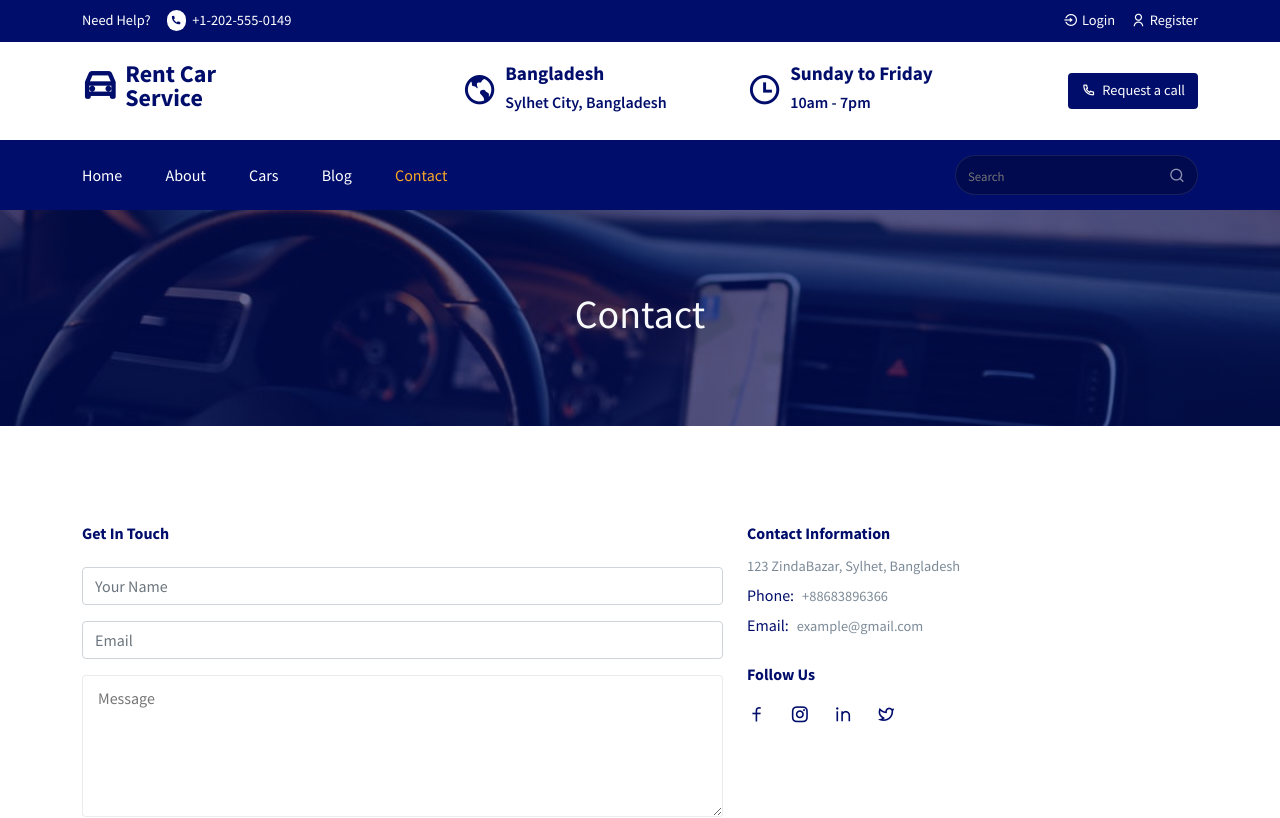
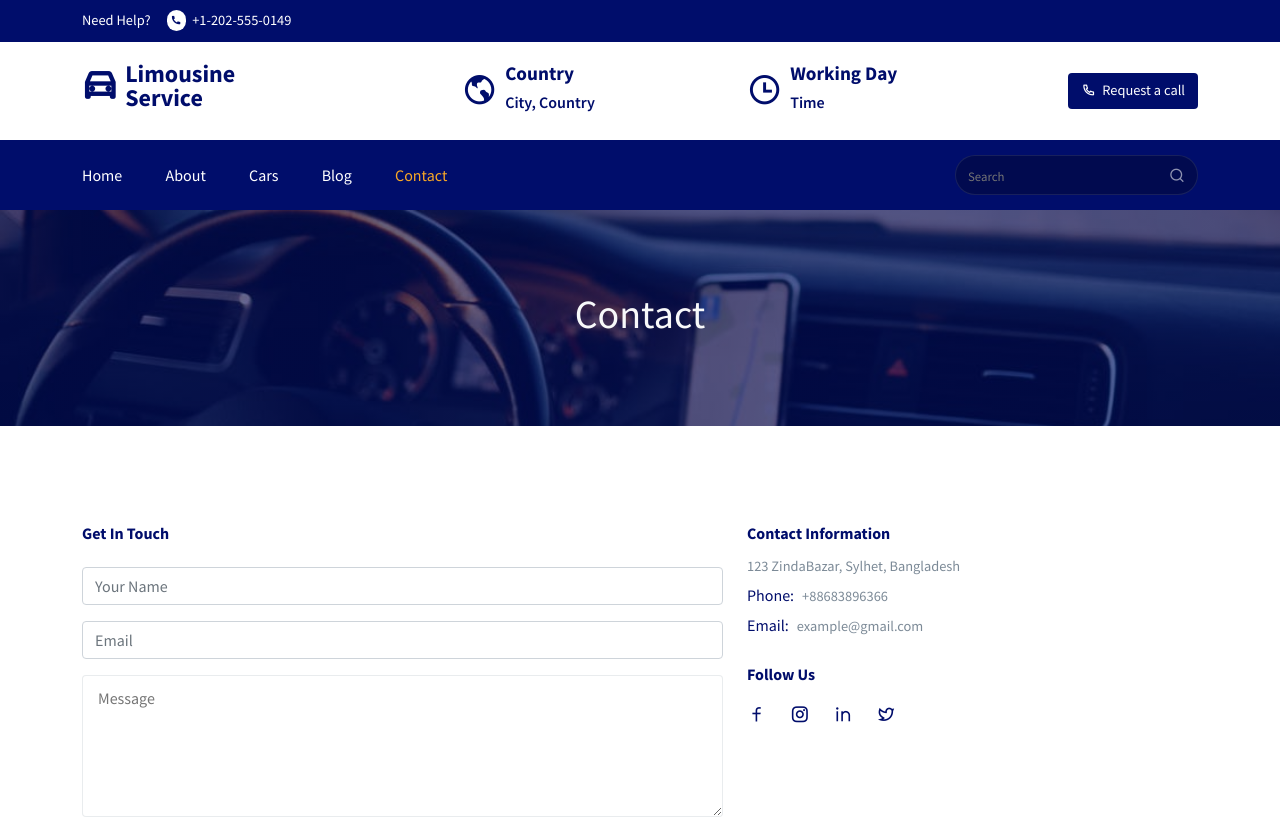
Before and after one commit to nebaaaazzzz/Limo-Services, a React (Create React App) app: page /contact in a window 1280 px wide. Shown: the top 818 px of the page. Built offline with nearby package versions, Linux system fonts and the light colour scheme.

Commit message:
Update Header,jsx

```diff
--- a/src/components/Header/Header.jsx
+++ b/src/components/Header/Header.jsx
@@ -49,7 +49,7 @@ const Header = () => {
             </Col>
 
             <Col lg="6" md="6" sm="6">
-              <div className="header__top__right d-flex align-items-center justify-content-end gap-3">
+              {/* <div className="header__top__right d-flex align-items-center justify-content-end gap-3">
                 <Link to="#" className=" d-flex align-items-center gap-1">
                   <i class="ri-login-circle-line"></i> Login
                 </Link>
@@ -57,7 +57,7 @@ const Header = () => {
                 <Link to="#" className=" d-flex align-items-center gap-1">
                   <i class="ri-user-line"></i> Register
                 </Link>
-              </div>
+              </div> */}
             </Col>
           </Row>
         </Container>
@@ -73,7 +73,7 @@ const Header = () => {
                   <Link to="/home" className=" d-flex align-items-center gap-2">
                     <i class="ri-car-line"></i>
                     <span>
-                      Rent Car <br /> Service
+                    Limousine <br /> Service
                     </span>
                   </Link>
                 </h1>
@@ -86,8 +86,8 @@ const Header = () => {
                   <i class="ri-earth-line"></i>
                 </span>
                 <div className="header__location-content">
-                  <h4>Bangladesh</h4>
-                  <h6>Sylhet City, Bangladesh</h6>
+                  <h4>Country</h4>
+                  <h6>City, Country</h6>
                 </div>
               </div>
             </Col>
@@ -98,8 +98,8 @@ const Header = () => {
                   <i class="ri-time-line"></i>
                 </span>
                 <div className="header__location-content">
-                  <h4>Sunday to Friday</h4>
-                  <h6>10am - 7pm</h6>
+                  <h4>Working Day </h4>
+                  <h6>Time</h6>
                 </div>
               </div>
             </Col>
@@ -145,6 +145,7 @@ const Header = () => {
               </div>
             </div>
 
+
             <div className="nav__right">
               <div className="search__box">
                 <input type="text" placeholder="Search" />
```
